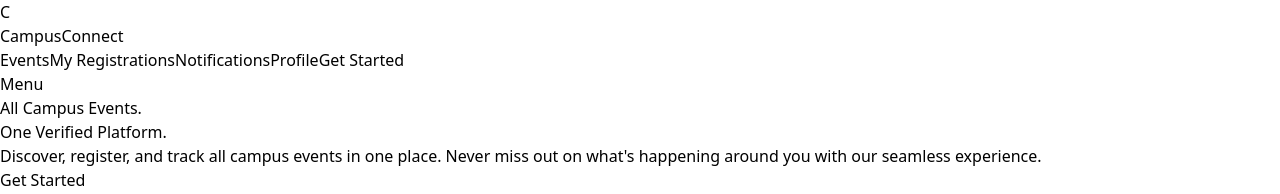
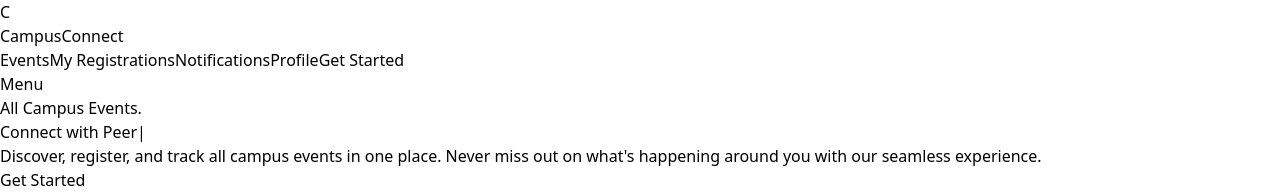
Before and after one commit to Keshav833/CampusConnect, a React (Vite) app in the folder frontend/: page / in a window 1280 px wide. Shown: the top 194 px of the page. Built offline with nearby package versions, Linux system fonts and the light colour scheme.

Commit message:
updated hero section

```diff
--- a/frontend/src/components/Hero.jsx
+++ b/frontend/src/components/Hero.jsx
@@ -1,6 +1,7 @@
 import { Button } from "@/components/ui/button"
-import { ArrowRight, Sparkles } from "lucide-react"
+import { ArrowRight } from "lucide-react"
 import { Link } from "react-router-dom"
+import TextType from "./TextType"
 
 export function Hero() {
   return (
@@ -12,12 +13,22 @@ export function Hero() {
         <div className="flex flex-col lg:flex-row items-center gap-12 lg:gap-20">
 
           <div className="flex-1 text-left z-10 animate-in fade-in slide-in-from-left duration-1000 lg:-mt-20">
-            <h1 className="text-5xl md:text-6xl lg:text-7xl font-extrabold tracking-tight text-gray-900 mb-6 leading-[1.1]">
-              All Campus Events.<br />
-              <span className="text-transparent bg-clip-text bg-gradient-to-r from-indigo-600 to-blue-600">
-                One Verified Platform.
-              </span>
-            </h1>
+            <div className="mb-2">
+              <h1 className="text-5xl md:text-6xl lg:text-7xl font-extrabold tracking-tight text-gray-900 leading-[1.1]">
+                <span className="block mb-2">All Campus Events.</span>
+                <TextType
+                  text={["One Verified Platform", "Connect with Peers", "Discover Opportunities"]}
+                  as="div"
+                  className="text-transparent bg-clip-text bg-gradient-to-r from-indigo-600 to-sky-400 py-2 min-h-[2em] block"
+                  typingSpeed={100}
+                  deletingSpeed={50}
+                  pauseDuration={2000}
+                  showCursor={true}
+                  cursorCharacter="|"
+                  cursorClassName="text-sky-400"
+                />
+              </h1>
+            </div>
 
             <p className="text-lg md:text-xl text-gray-600 mb-10 leading-relaxed max-w-xl">
               Discover, register, and track all campus events in one place.
@@ -45,6 +56,17 @@ export function Hero() {
           </div>
 
           <div className="flex-[1.4] relative z-0 animate-in fade-in slide-in-from-right duration-1000 overflow-hidden max-h-[700px] -mr-12 lg:-mr-24">
+
+            <div className="absolute inset-0 z-10 pointer-events-none">
+              <div className="absolute left-0 top-0 bottom-0 w-[80px] bg-gradient-to-r from-white via-white/50 to-transparent" />
+              <div className="absolute right-0 top-0 bottom-0 w-[60px] bg-gradient-to-l from-white via-white/20 to-transparent" />
+              <div className="absolute top-0 left-0 right-0 h-[120px] bg-gradient-to-b from-white via-white/30 to-transparent" />
+              <div className="absolute bottom-0 left-0 right-0 h-[120px] bg-gradient-to-t from-white via-white/30 to-transparent" />
+            </div>
+
+
+            <div className="absolute inset-0 bg-indigo-600/40 blur-[100px] rounded-full transform -rotate-12 translate-x-1/4 scale-110 pointer-events-none" />
+
             <div className="flex gap-4 transform rotate-[-10deg] justify-center scale-110 origin-center pl-16">
 
               <div className="flex flex-col gap-4 animate-marquee">
--- /dev/null
+++ b/frontend/src/components/TextType.jsx
@@ -0,0 +1,159 @@
+'use client';
+
+import { useEffect, useRef, useState, createElement, useMemo, useCallback } from 'react';
+
+const TextType = ({
+  text,
+  as: Component = 'div',
+  typingSpeed = 50,
+  initialDelay = 0,
+  pauseDuration = 2000,
+  deletingSpeed = 30,
+  loop = true,
+  className = '',
+  showCursor = true,
+  hideCursorWhileTyping = false,
+  cursorCharacter = '|',
+  cursorClassName = '',
+  cursorBlinkDuration = 0.5,
+  textColors = [],
+  variableSpeed,
+  onSentenceComplete,
+  startOnVisible = false,
+  reverseMode = false,
+  ...props
+}) => {
+  const [displayedText, setDisplayedText] = useState('');
+  const [currentCharIndex, setCurrentCharIndex] = useState(0);
+  const [isDeleting, setIsDeleting] = useState(false);
+  const [currentTextIndex, setCurrentTextIndex] = useState(0);
+  const [isVisible, setIsVisible] = useState(!startOnVisible);
+  const containerRef = useRef(null);
+
+  const textArray = useMemo(() => (Array.isArray(text) ? text : [text]), [text]);
+
+  const getRandomSpeed = useCallback(() => {
+    if (!variableSpeed) return typingSpeed;
+    const { min, max } = variableSpeed;
+    return Math.random() * (max - min) + min;
+  }, [variableSpeed, typingSpeed]);
+
+  const getCurrentTextColor = () => {
+    if (textColors.length === 0) return;
+    return textColors[currentTextIndex % textColors.length];
+  };
+
+  useEffect(() => {
+    if (!startOnVisible || !containerRef.current) return;
+
+    const observer = new IntersectionObserver(
+      entries => {
+        entries.forEach(entry => {
+          if (entry.isIntersecting) {
+            setIsVisible(true);
+          }
+        });
+      },
+      { threshold: 0.1 }
+    );
+
+    observer.observe(containerRef.current);
+    return () => observer.disconnect();
+  }, [startOnVisible]);
+
+  useEffect(() => {
+    if (!isVisible) return;
+
+    let timeout;
+    const currentFullText = textArray[currentTextIndex];
+    const processedText = reverseMode ? currentFullText.split('').reverse().join('') : currentFullText;
+
+    const executeTypingAnimation = () => {
+      if (isDeleting) {
+        if (displayedText === '') {
+          setIsDeleting(false);
+          if (currentTextIndex === textArray.length - 1 && !loop) {
+            return;
+          }
+
+          if (onSentenceComplete) {
+            onSentenceComplete(textArray[currentTextIndex], currentTextIndex);
+          }
+
+          setCurrentTextIndex(prev => (prev + 1) % textArray.length);
+          setCurrentCharIndex(0);
+          // Wait for pauseDuration before typing the next sentence
+          timeout = setTimeout(() => {}, pauseDuration);
+        } else {
+          timeout = setTimeout(() => {
+            setDisplayedText(prev => prev.slice(0, -1));
+          }, deletingSpeed);
+        }
+      } else {
+        if (currentCharIndex < processedText.length) {
+          timeout = setTimeout(
+            () => {
+              setDisplayedText(prev => prev + processedText[currentCharIndex]);
+              setCurrentCharIndex(prev => prev + 1);
+            },
+            variableSpeed ? getRandomSpeed() : typingSpeed
+          );
+        } else if (textArray.length >= 1) {
+          if (!loop && currentTextIndex === textArray.length - 1) return;
+          timeout = setTimeout(() => {
+            setIsDeleting(true);
+          }, pauseDuration);
+        }
+      }
+    };
+
+    if (currentCharIndex === 0 && !isDeleting && displayedText === '') {
+      timeout = setTimeout(executeTypingAnimation, initialDelay);
+    } else {
+      executeTypingAnimation();
+    }
+
+    return () => clearTimeout(timeout);
+  }, [
+    currentCharIndex,
+    displayedText,
+    isDeleting,
+    typingSpeed,
+    deletingSpeed,
+    pauseDuration,
+    textArray,
+    currentTextIndex,
+    loop,
+    initialDelay,
+    isVisible,
+    reverseMode,
+    variableSpeed,
+    onSentenceComplete,
+    getRandomSpeed
+  ]);
+
+  const shouldHideCursor =
+    hideCursorWhileTyping && (currentCharIndex < textArray[currentTextIndex].length || isDeleting);
+
+  return createElement(
+    Component,
+    {
+      ref: containerRef,
+      className: `whitespace-pre-wrap tracking-tight ${className}`,
+      ...props
+    },
+    <span className="inline bg-inherit text-inherit" style={{ color: getCurrentTextColor() || 'inherit' }}>
+      {displayedText}
+    </span>,
+    showCursor && (
+      <span
+        className={`ml-1 inline-block ${shouldHideCursor ? 'hidden' : 'animate-pulse'} ${cursorClassName}`}
+        style={{ animationDuration: `${cursorBlinkDuration * 2}s` }}
+      >
+        {cursorCharacter}
+      </span>
+    )
+  );
+};
+
+export default TextType;
--- a/frontend/src/index.css
+++ b/frontend/src/index.css
@@ -66,4 +66,13 @@
     0% { transform: translateY(-50%); }
     100% { transform: translateY(0); }
   }
+
+  .animate-pulse {
+    animation: blink 1s step-end infinite;
+  }
+
+  @keyframes blink {
+    from, to { opacity: 1; }
+    50% { opacity: 0; }
+  }
 }
```
